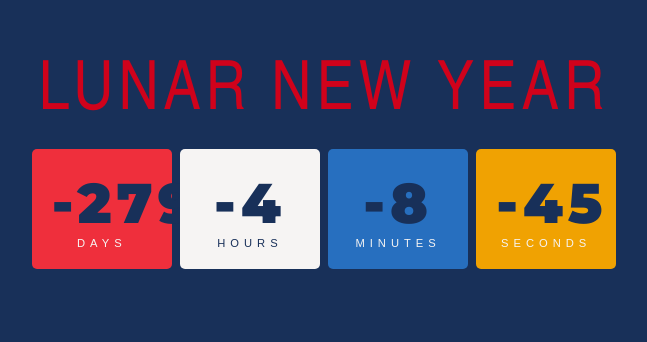
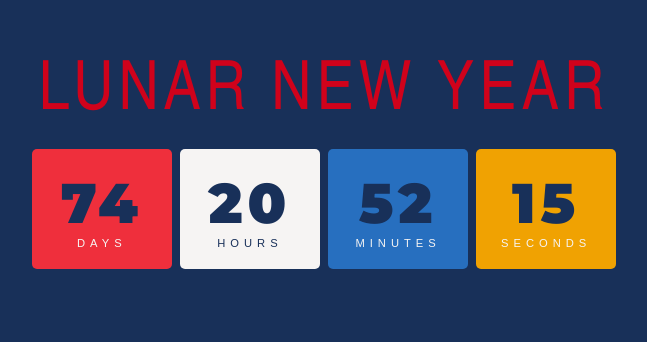
Before and after one commit to qbmzc/LunarNewYear, a plain HTML site: page index.html in a window 1280 px wide. Shown: the part 211-553 px from the top of the page, without its empty margins (316-963 px from the left). Drawn offline with Linux system fonts and the light colour scheme.

Commit message:
feat:新年

```diff
--- a/index.html
+++ b/index.html
@@ -125,7 +125,7 @@
 
 
 <script>
-    const fourthOfJuly = new Date("02 10, 2024 00:00:00").getTime();
+    const fourthOfJuly = new Date("01 28, 2025 00:00:00").getTime();
 
     // countdown
     let timer = setInterval(function () {
```
